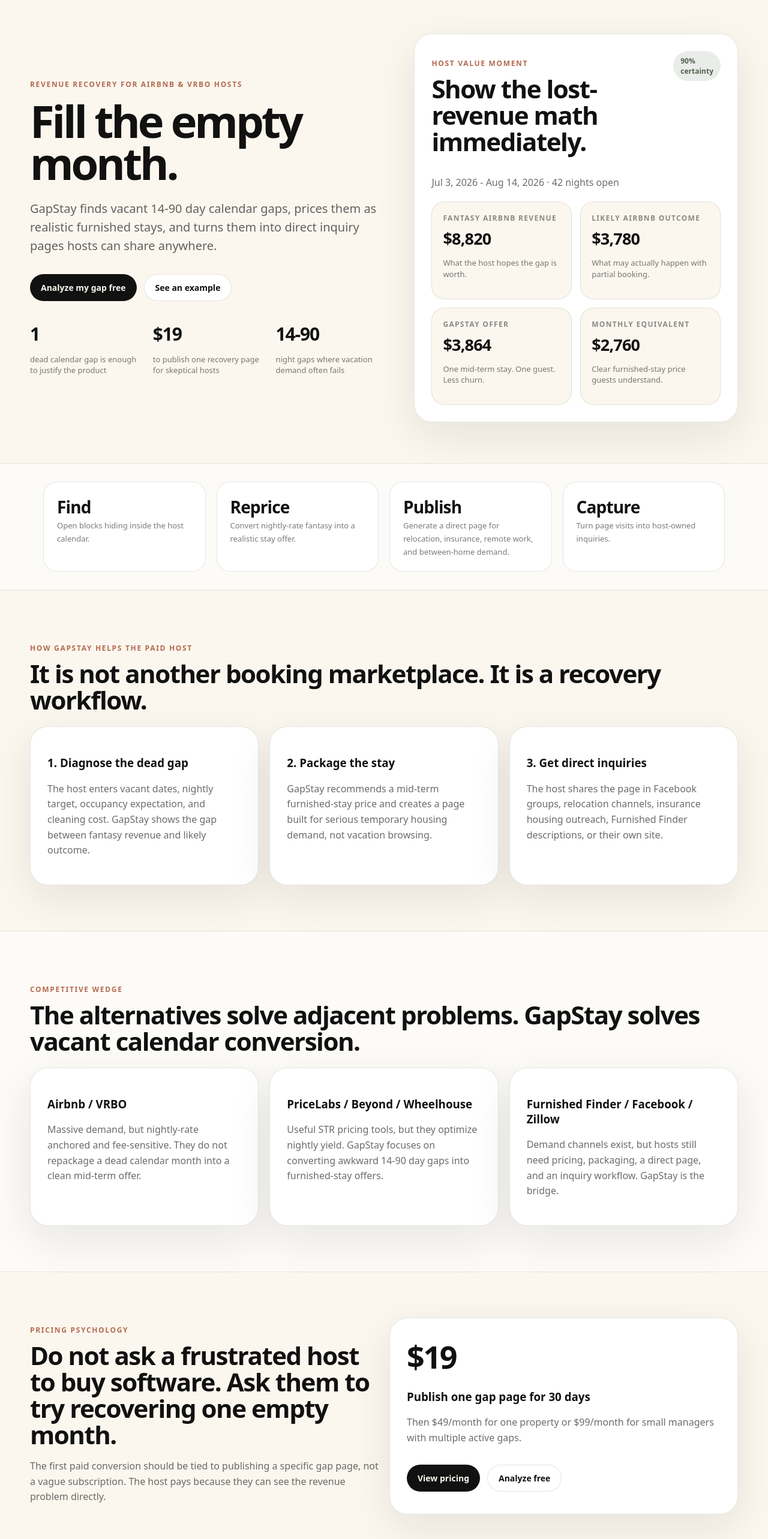
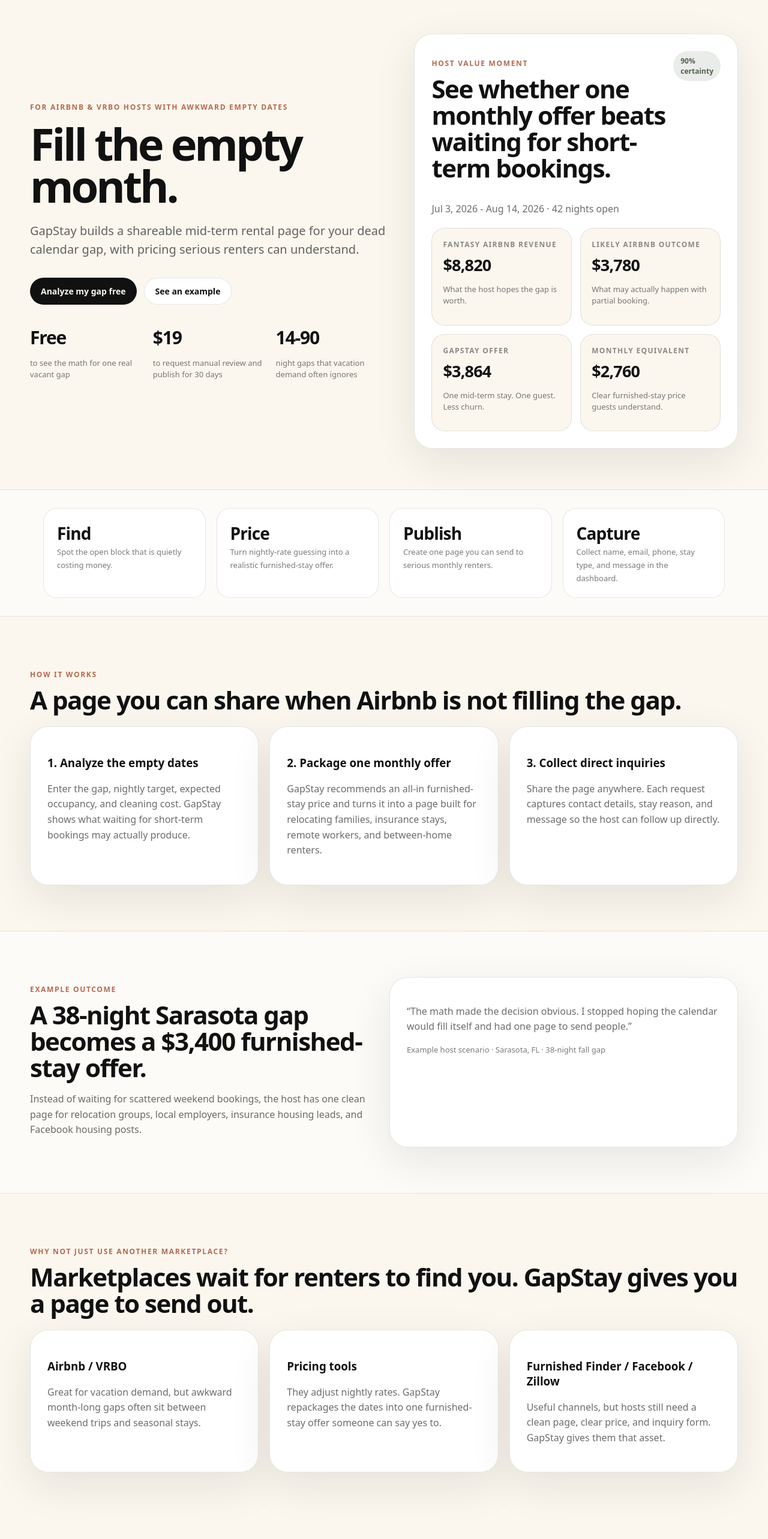
Before and after one commit to pissclams1/Pissclams, a Next.js app: page / in a window 1280 px wide. Shown: the part 100-2666 px from the top of the page at 60% size. Built offline with nearby package versions, Linux system fonts and the light colour scheme.

Commit message:
Sharpen homepage clarity for hosts

```diff
--- a/app/page.tsx
+++ b/app/page.tsx
@@ -7,18 +7,18 @@ export default function HomePage() {
   return <main>
     <section className="wrap hero">
       <div>
-        <p className="kicker">Revenue recovery for Airbnb & VRBO hosts</p>
+        <p className="kicker">For Airbnb & VRBO hosts with awkward empty dates</p>
         <h1 className="h1">Fill the empty month.</h1>
-        <p className="lead">GapStay finds vacant 14-90 day calendar gaps, prices them as realistic furnished stays, and turns them into direct inquiry pages hosts can share anywhere.</p>
+        <p className="lead">GapStay builds a shareable mid-term rental page for your dead calendar gap, with pricing serious renters can understand.</p>
         <div className="actions"><Link className="darkpill" href="/host">Analyze my gap free</Link><Link className="pill" href="/listing/sample">See an example</Link></div>
         <div className="grid grid3" style={{marginTop:34}}>
-          <Proof stat="1" text="dead calendar gap is enough to justify the product" />
-          <Proof stat="$19" text="to publish one recovery page for skeptical hosts" />
-          <Proof stat="14-90" text="night gaps where vacation demand often fails" />
+          <Proof stat="Free" text="to see the math for one real vacant gap" />
+          <Proof stat="$19" text="to request manual review and publish for 30 days" />
+          <Proof stat="14-90" text="night gaps that vacation demand often ignores" />
         </div>
       </div>
       <div className="card pad">
-        <div className="heroCardTop"><div><p className="kicker">Host value moment</p><h2 className="big" style={{marginTop:8}}>Show the lost-revenue math immediately.</h2></div><span className="badge">{a.certaintyScore}% certainty</span></div>
+        <div className="heroCardTop"><div><p className="kicker">Host value moment</p><h2 className="big" style={{marginTop:8}}>See whether one monthly offer beats waiting for short-term bookings.</h2></div><span className="badge">{a.certaintyScore}% certainty</span></div>
         <p className="muted">{prettyDate(a.startDate)} - {prettyDate(a.endDate)} · {a.nights} nights open</p>
         <div className="result" style={{marginTop:18}}>
           <div className="stat"><span>Fantasy Airbnb revenue</span><strong>{money(a.fullNightRevenue)}</strong><p className="small">What the host hopes the gap is worth.</p></div>
@@ -30,37 +30,42 @@ export default function HomePage() {
     </section>
 
     <section className="sectionline"><div className="wrap grid grid4" style={{paddingTop:30,paddingBottom:30}}>
-      <div className="metric"><b>Find</b><span className="small">Open blocks hiding inside the host calendar.</span></div>
-      <div className="metric"><b>Reprice</b><span className="small">Convert nightly-rate fantasy into a realistic stay offer.</span></div>
-      <div className="metric"><b>Publish</b><span className="small">Generate a direct page for relocation, insurance, remote work, and between-home demand.</span></div>
-      <div className="metric"><b>Capture</b><span className="small">Turn page visits into host-owned inquiries.</span></div>
+      <div className="metric"><b>Find</b><span className="small">Spot the open block that is quietly costing money.</span></div>
+      <div className="metric"><b>Price</b><span className="small">Turn nightly-rate guessing into a realistic furnished-stay offer.</span></div>
+      <div className="metric"><b>Publish</b><span className="small">Create one page you can send to serious monthly renters.</span></div>
+      <div className="metric"><b>Capture</b><span className="small">Collect name, email, phone, stay type, and message in the dashboard.</span></div>
     </div></section>
 
     <section id="how" className="wrap section">
-      <p className="kicker">How GapStay helps the paid host</p>
-      <h2 className="big">It is not another booking marketplace. It is a recovery workflow.</h2>
+      <p className="kicker">How it works</p>
+      <h2 className="big">A page you can share when Airbnb is not filling the gap.</h2>
       <div className="grid grid3" style={{marginTop:22}}>
-        <Feature title="1. Diagnose the dead gap" text="The host enters vacant dates, nightly target, occupancy expectation, and cleaning cost. GapStay shows the gap between fantasy revenue and likely outcome." />
-        <Feature title="2. Package the stay" text="GapStay recommends a mid-term furnished-stay price and creates a page built for serious temporary housing demand, not vacation browsing." />
-        <Feature title="3. Get direct inquiries" text="The host shares the page in Facebook groups, relocation channels, insurance housing outreach, Furnished Finder descriptions, or their own site." />
+        <Feature title="1. Analyze the empty dates" text="Enter the gap, nightly target, expected occupancy, and cleaning cost. GapStay shows what waiting for short-term bookings may actually produce." />
+        <Feature title="2. Package one monthly offer" text="GapStay recommends an all-in furnished-stay price and turns it into a page built for relocating families, insurance stays, remote workers, and between-home renters." />
+        <Feature title="3. Collect direct inquiries" text="Share the page anywhere. Each request captures contact details, stay reason, and message so the host can follow up directly." />
       </div>
     </section>
 
-    <section className="sectionline" id="competition"><div className="wrap section">
-      <p className="kicker">Competitive wedge</p>
-      <h2 className="big">The alternatives solve adjacent problems. GapStay solves vacant calendar conversion.</h2>
-      <div className="grid grid3" style={{marginTop:22}}>
-        <Feature title="Airbnb / VRBO" text="Massive demand, but nightly-rate anchored and fee-sensitive. They do not repackage a dead calendar month into a clean mid-term offer." />
-        <Feature title="PriceLabs / Beyond / Wheelhouse" text="Useful STR pricing tools, but they optimize nightly yield. GapStay focuses on converting awkward 14-90 day gaps into furnished-stay offers." />
-        <Feature title="Furnished Finder / Facebook / Zillow" text="Demand channels exist, but hosts still need pricing, packaging, a direct page, and an inquiry workflow. GapStay is the bridge." />
-      </div>
+    <section className="sectionline"><div className="wrap section grid grid2">
+      <div><p className="kicker">Example outcome</p><h2 className="big">A 38-night Sarasota gap becomes a $3,400 furnished-stay offer.</h2><p className="muted">Instead of waiting for scattered weekend bookings, the host has one clean page for relocation groups, local employers, insurance housing leads, and Facebook housing posts.</p></div>
+      <div className="card pad"><p className="muted">“The math made the decision obvious. I stopped hoping the calendar would fill itself and had one page to send people.”</p><p className="small">Example host scenario · Sarasota, FL · 38-night fall gap</p></div>
     </div></section>
 
+    <section className="wrap section">
+      <p className="kicker">Why not just use another marketplace?</p>
+      <h2 className="big">Marketplaces wait for renters to find you. GapStay gives you a page to send out.</h2>
+      <div className="grid grid3" style={{marginTop:22}}>
+        <Feature title="Airbnb / VRBO" text="Great for vacation demand, but awkward month-long gaps often sit between weekend trips and seasonal stays." />
+        <Feature title="Pricing tools" text="They adjust nightly rates. GapStay repackages the dates into one furnished-stay offer someone can say yes to." />
+        <Feature title="Furnished Finder / Facebook / Zillow" text="Useful channels, but hosts still need a clean page, clear price, and inquiry form. GapStay gives them that asset." />
+      </div>
+    </section>
+
     <section className="wrap section grid grid2">
-      <div><p className="kicker">Pricing psychology</p><h2 className="big">Do not ask a frustrated host to buy software. Ask them to try recovering one empty month.</h2><p className="muted">The first paid conversion should be tied to publishing a specific gap page, not a vague subscription. The host pays because they can see the revenue problem directly.</p></div>
-      <div className="card pad"><div className="price">$19</div><h3>Publish one gap page for 30 days</h3><p className="muted">Then $49/month for one property or $99/month for small managers with multiple active gaps.</p><div className="actions"><Link className="darkpill" href="/pricing">View pricing</Link><Link className="pill" href="/host">Analyze free</Link></div></div>
+      <div><p className="kicker">Beta pricing</p><h2 className="big">Generate the analysis free. Publish only if the page is worth using.</h2><p className="muted">The first paid step is tied to one specific gap page, not a software subscription.</p></div>
+      <div className="card pad"><div className="price">$19</div><h3>Manual review + 30-day published gap page</h3><p className="muted">Generate the page free. Request publishing when you want to share it with real renters.</p><div className="actions"><Link className="darkpill" href="/host">Analyze free</Link><Link className="pill" href="/listing/sample">See sample</Link></div></div>
     </section>
   </main>;
 }
 function Feature({title,text}:{title:string;text:string}){return <div className="card pad"><h3>{title}</h3><p className="muted">{text}</p></div>}
-function Proof({stat,text}:{stat:string;text:string}){return <div><b style={{fontSize:30,letterSpacing:"-.04em"}}>{stat}</b><p className="small">{text}</p></div>}
+function Proof({stat,text}:{stat:string}){return <div><b style={{fontSize:30,letterSpacing:"-.04em"}}>{stat}</b><p className="small">{text}</p></div>}
```
